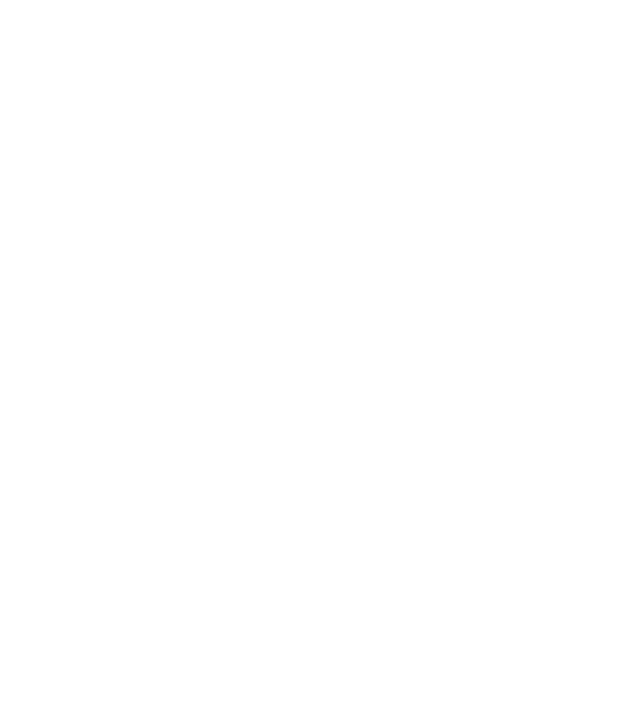
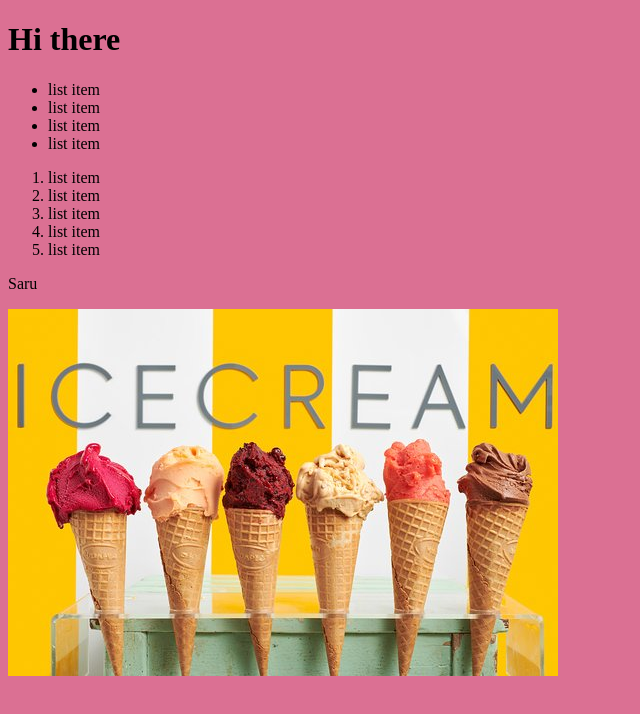
Before and after one commit to vithura/MAD09013-Week-2, a plain HTML site: page index.html in a window 1280 px wide. Shown: the whole page, without its empty margins (0-640 px from the left). Drawn offline with Linux system fonts and the light colour scheme.

Commit message:
index.html

```diff
--- a/index.html
+++ b/index.html
@@ -4,6 +4,41 @@
         <title>mad9013 week 2</title>
     </head>
     <body>
+        <style>
+            body{
+                background-color:palevioletred;
+            }
+            h1{
+                color:black;
+            }
+        </style>
+        <h1>
+            Hi there </h1>
+            <h2>
 
+            </h2>
+            <h3></h3>
+            <h4>
+            </h4>
+            <h5></h5>
+            <ul>
+                <li>list item</li>
+                <li>list item</li>
+                <li>list item</li>
+                <li>list item</li>
+
+            </ul>
+            <ol>
+                <li>list item</li>
+                <li>list item</li>
+                <li>list item</li>
+                <li>list item</li>
+                <li>list item</li>
+            </ol>
+            <p>
+                Saru
+            </p>
+            <img
+            src="icecream.jpg">
     </body>
 </html>
```
Also changed, not shown: icecream.jpg (added).
